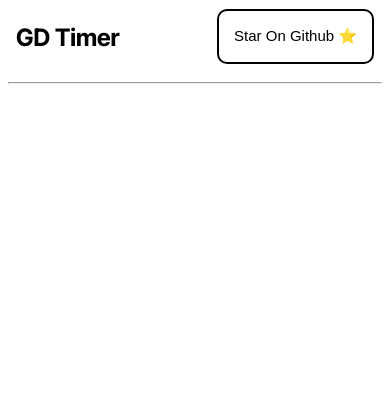
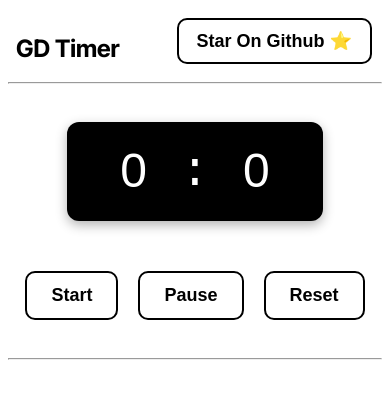
Before and after one commit to ElvinAlapatt/GDTimer, an Angular app: page / in a window 390 px wide. Shown: the top 398 px of the page. Built offline with nearby package versions, Linux system fonts and the light colour scheme; a web font is replaced by a local one.

Commit message:
added timer

```diff
--- a/src/app/app.html
+++ b/src/app/app.html
@@ -1,2 +1,3 @@
 <app-header></app-header>
+<app-main-dial></app-main-dial>
 <app-footer></app-footer>
--- a/src/app/app.ts
+++ b/src/app/app.ts
@@ -1,10 +1,11 @@
 import { Component } from '@angular/core';
 import { Header } from './components/header/header';
 import { Footer } from './components/footer/footer';
+import { MainDial } from './components/main-dial/main-dial';
 
 @Component({
   selector: 'app-root',
-  imports: [Header, Footer],
+  imports: [Header, MainDial, Footer],
   templateUrl: './app.html',
   styleUrl: './app.css'
 })
--- a/src/app/components/header/header.css
+++ b/src/app/components/header/header.css
@@ -1,127 +1,63 @@
-.header{
+.header {
   display: flex;
   justify-content: space-between;
-
+  align-items: center;
 }
 
-.title{
-    font-family: inter tight;
+/* Title styling stays the same */
+.title {
+  font-family: 'Inter Tight', sans-serif;
   text-align: center;
-    align-items: center;
-    justify-content: center;
   font-size: 48px;
   font-weight: bold;
-    text-shadow: 30px black;
-    padding: auto;
   color: black;
+  margin-left: 30px;
   cursor: default;
-    margin-left: 30px;
+  /* Removed padding: auto (not valid) */
 }
 
-
-.star{
-    width: auto;
-    height: 55px;
-    margin-right: 30px;
-    text-align: center;
-    margin-top: 1px;
+/* GitHub Star button - desktop */
+.star {
+  padding: 12px 24px;
   font-size: 22px;
-    padding: 15px;
-    padding-top: 13px;
-    margin-bottom: 10px;
-
+  font-weight: bold;
+  border: 2px solid black;
+  border-radius: 10px;
   background-color: white;
   color: black;
-    border: 2px solid black;
-    border-radius: 10px;
-    transition: height,font-size 0.35s;
+  cursor: pointer;
+  transition: background-color 0.3s ease, color 0.3s ease, transform 0.1s ease;
+  margin-right: 30px;
+  margin-top: 10px;
+  margin-bottom: 10px;
 }
 
-.star:hover{
-    width: auto;
-    height: 60px;
-    margin-right: 30px;
-    text-align: center;
-    margin-top: 1px;
-    font-size: 25px;
-    padding: 15px;
-    padding-top: 13px;
-
-    background-color: rgb(255, 255, 255);
-    color: rgb(0, 0, 0);
-    border: 2px solid black;
-    border-radius: 10px;
-    margin-bottom: 5px;
-
+.star:hover {
+  background-color: black;
+  color: white;
 }
 
-.star:active{
-    width: auto;
-    height: 60px;
-    margin-right: 30px;
-    text-align: center;
-    margin-top: 1px;
-    font-size: 25px;
-    padding: 15px;
-    padding-top: 13px;
-
-    background-color: rgb(0, 0, 0);
-    color: rgb(255, 255, 255);
-    border: 2px solid black;
-    border-radius: 10px;
-    margin-bottom: 5px;
+.star:active {
+  transform: scale(0.97);
 }
 
+/* Responsive styles (for mobile screens) */
 @media only screen and (max-width: 511px) {
-    .title{
-        font-family: inter tight;
-        text-align: center;
-        align-items: center;
-        justify-content: center;
+  .title {
     font-size: 24px;
-        font-weight: bold;
-        text-shadow: 30px black;
-        padding: auto;
-        color: black;
-        cursor: default;
     margin-top: 15px;
     margin-left: 8px;
   }
 
-
-    .star{
-        width: auto;
-        height: 55px;
-        margin-right: 8px;
-        text-align: center;
-        margin-top: 1px;
-        font-size: 15px;
-        padding: 15px;
-        padding-top: 13px;
-        margin-bottom: 10px;
-
-        background-color: white;
-        color: black;
-        border: 2px solid black;
-        border-radius: 10px;
-        transition: height 0.35s ease,font-size 0.35s ease;
-    }
-    .star:hover,
-    .star:active{
-        width: auto;
-        height: 55px;
-        margin-right: 8px;
-        text-align: center;
-        margin-top: 1px;
-        font-size: 17px;
-        padding: 15px;
-        padding-top: 13px;
-        margin-bottom: 8px;
-
-        background-color: white;
-        color: black;
-        border: 2px solid black;
-        border-radius: 10px;
+  .star {
+    font-size: 18px;
+    padding: 10px 18px;
+    margin-right: 10px;
   }
 
+  .star:hover,
+  .star:active {
+    background-color: black;
+    color: white;
   }
+}
--- /dev/null
+++ b/src/app/components/main-dial/main-dial.css
@@ -0,0 +1,85 @@
+
+.container {
+    display: flex;
+    justify-content: center;
+    align-items: center;
+    padding: 30px;
+}
+
+/* Outer dial box */
+.mainDial {
+    display: flex;
+    align-items: center;
+    justify-content: center;
+    gap: 10px;
+    background-color: #000;
+    padding: 20px 30px;
+    border-radius: 12px;
+    box-shadow: 0 4px 12px rgba(0,0,0,0.3);
+    color: rgb(255, 255, 255);
+    font-family: 'Courier New', monospace;
+    font-size: 48px;
+}
+
+/* Shared input style */
+.minutesinput,
+.secondsinput {
+    width: 70px;
+    background: transparent;
+    border: none;
+    outline: none;
+    color: rgb(255, 255, 255);
+    font-family:Arial, Helvetica, sans-serif;
+    font-size: 48px;
+    text-align: center;
+    appearance: textfield;
+}
+
+/* Remove spinner for Chrome, Safari */
+.minutesinput::-webkit-outer-spin-button,
+.minutesinput::-webkit-inner-spin-button,
+.secondsinput::-webkit-outer-spin-button,
+.secondsinput::-webkit-inner-spin-button {
+    -webkit-appearance: none;
+    margin: 0;
+}
+
+/* Optional: on focus, highlight with subtle glow */
+.minutesinput:focus,
+.secondsinput:focus {
+    outline: none;
+    box-shadow: 0 0 5px rgb(255, 255, 255);
+    border-bottom: 2px solid rgb(255, 255, 255);
+}
+
+/* Buttons container */
+.btncontainer {
+  display: flex;
+  justify-content: center;
+  gap: 20px;
+  margin-top: 20px;
+}
+
+/* Button styling */
+.btncontainer .btn {
+  padding: 12px 24px;
+  font-size: 18px;
+  font-weight: bold;
+  border: 2px solid black;
+  border-radius: 10px;
+  background-color: white;
+  color: black;
+  cursor: pointer;
+  transition: all 0.3s ease;
+  margin-bottom: 30px;
+}
+
+.btncontainer .btn:hover {
+  background-color: black;
+  color: white;
+  border: 2px solid black;
+}
+
+.btncontainer .btn:active {
+  transform: scale(0.97);
+}
--- /dev/null
+++ b/src/app/components/main-dial/main-dial.html
@@ -0,0 +1,16 @@
+<div class="container">
+    <div class="mainDial">
+        <div class="minutes">
+            <input class="minutesinput" type="number" min="0" max="59" [(ngModel)]="minutes" (blur)="validateTime()">
+        </div> :
+        <div class="seconds">
+            <input class="secondsinput" type="number" min="0" max="59" [(ngModel)]="seconds" (blur)="validateTime()">
+        </div>
+    </div>
+</div>
+<div class="btncontainer">
+  <button class="btn"(click)="startTimer()">Start</button>
+  <button class="btn"(click)="pauseTimer()">Pause</button>
+  <button class="btn"(click)="resetTimer()">Reset</button>
+</div>
+<hr>
--- /dev/null
+++ b/src/app/components/main-dial/main-dial.ts
@@ -0,0 +1,79 @@
+import { Component } from '@angular/core';
+import { FormsModule } from '@angular/forms';
+
+@Component({
+  selector: 'app-main-dial',
+  imports: [FormsModule],
+  templateUrl: './main-dial.html',
+  styleUrl: './main-dial.css'
+})
+export class MainDial {
+  minutes: number = 0 ;
+  seconds: number = 0;
+
+  private interval : any = 0 ;
+  private totalSeconds : number = 0 ;
+  isRunning : boolean = false ;
+
+  get formattedTime(): string {
+    const mm = this.minutes.toString().padStart(2, '0');
+    const ss = this.seconds.toString().padStart(2, '0');
+    return `${mm}:${ss}`;
+  }
+
+  validateTime(){
+    if (this.minutes > 59){this.minutes = 59}
+    if (this.minutes < 0){this.minutes = 0}
+
+    if (this.seconds > 59){this.seconds = 59}
+    if (this.seconds < 0){this.seconds = 0}
+  }
+
+
+  pauseTimer(){
+    clearInterval(this.interval);
+    this.isRunning = false ;
+  }
+
+  playAlarm() {
+  const audio = new Audio('alarm.mp3');
+  audio.loop = true;
+
+  audio.play().then(() => {
+    alert('Time is Up!');
+    audio.pause();
+    audio.currentTime = 0;
+  }).catch((err) => {
+    console.error('Audio failed to play:', err);
+  });
+  }
+
+  startTimer(){
+    if(this.isRunning){return;} //this knows if the timer is already running
+
+    this.totalSeconds = (this.minutes * 60) + this.seconds ; //conversion
+
+    if(this.totalSeconds <= 0){return;} //if the timer is 0 at the time of the start function call
+
+    this.interval = setInterval(()=>{
+      if(this.totalSeconds > 0){
+        this.totalSeconds-- ;
+
+        this.minutes = Math.floor(this.totalSeconds / 60);
+        this.seconds = this.totalSeconds % 60 ;
+
+        if (this.totalSeconds === 0) {
+          this.playAlarm();  // 🧠 play sound only when it hits 0
+        }
+      }else{
+        this.pauseTimer();
+      }
+    },1000);
+  }
+
+  resetTimer(){
+    this.pauseTimer();
+    this.minutes = 0 ;
+    this.seconds = 0 ;
+  }
+}
```
Also changed, not shown: 2 other files (tests, documents, lock files or other folders). Lines whose indentation alone changed are shown as unchanged.
